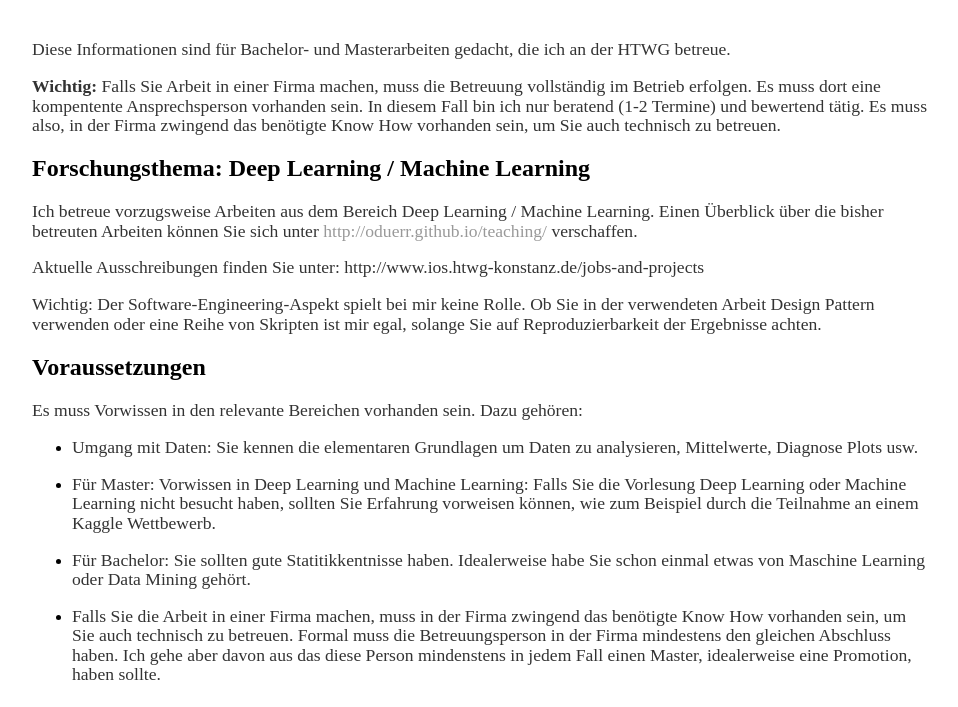
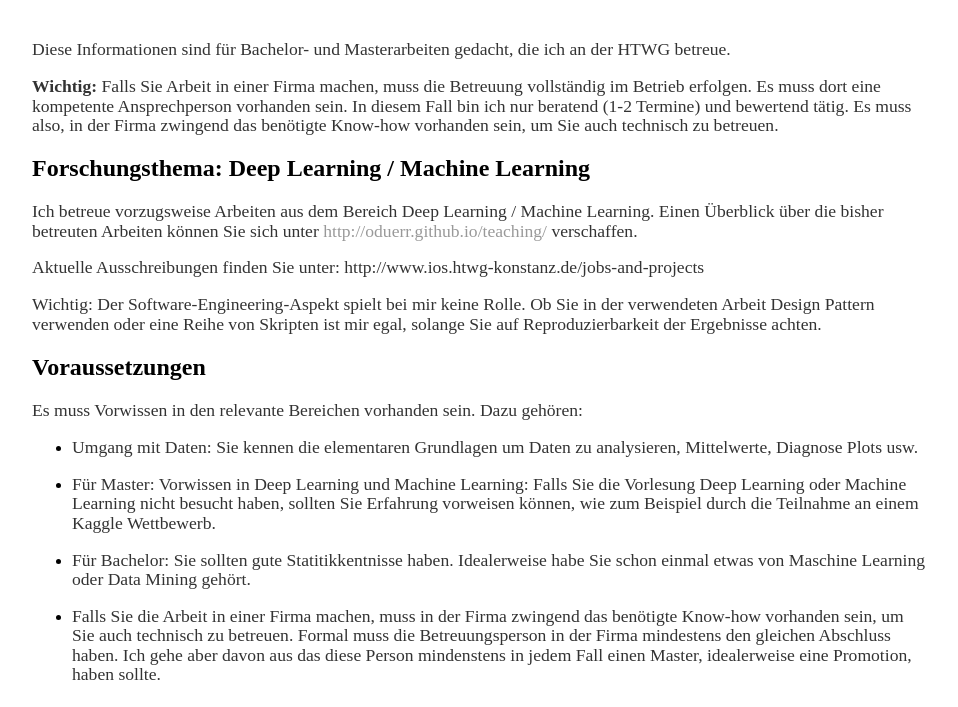
Before and after one commit to oduerr/oduerr.github.io, a Jekyll site: the page built from teaching/bama/index.md, in a window 1280 px wide. Shown: the part 212-919 px from the top of the page, without its empty margins (160-1118 px from the left). Built offline with Jekyll 4.4.1, drawn with Linux system fonts in a browser that asks for light colours.

Commit message:
spelling

```diff
--- a/teaching/bama/index.md
+++ b/teaching/bama/index.md
@@ -8,7 +8,7 @@ author: “Oliver Dürr”
 Diese Informationen sind für Bachelor- und Masterarbeiten gedacht, die ich an der HTWG betreue.
 
 **Wichtig:**
-Falls Sie Arbeit in einer Firma machen, muss die Betreuung vollständig im Betrieb erfolgen. Es muss dort eine kompentente Ansprechsperson vorhanden sein. In diesem Fall bin ich nur beratend (1-2 Termine) und bewertend tätig. Es muss also, in der Firma zwingend das benötigte Know How vorhanden sein, um Sie auch technisch zu betreuen.
+Falls Sie Arbeit in einer Firma machen, muss die Betreuung vollständig im Betrieb erfolgen. Es muss dort eine kompetente Ansprechperson vorhanden sein. In diesem Fall bin ich nur beratend (1-2 Termine) und bewertend tätig. Es muss also, in der Firma zwingend das benötigte Know-how vorhanden sein, um Sie auch technisch zu betreuen.
 
 ## Forschungsthema: Deep Learning / Machine Learning
 Ich betreue vorzugsweise Arbeiten aus dem Bereich Deep Learning / Machine Learning. Einen Überblick über die bisher betreuten Arbeiten können Sie sich unter [http://oduerr.github.io/teaching/](http://oduerr.github.io/teaching/) verschaffen.
@@ -27,7 +27,7 @@ Es muss Vorwissen in den relevante Bereichen vorhanden sein. Dazu gehören:
 
 * Für Bachelor: Sie sollten gute Statitikkentnisse haben. Idealerweise habe Sie schon einmal etwas von Maschine Learning oder Data Mining gehört.
 
-* Falls Sie die Arbeit in einer Firma machen, muss in der Firma zwingend das benötigte Know How vorhanden sein, um Sie auch technisch zu betreuen. Formal muss die Betreuungsperson in der Firma mindestens den gleichen Abschluss haben. Ich gehe aber davon aus das diese Person mindenstens in jedem Fall einen Master, idealerweise eine Promotion, haben sollte.
+* Falls Sie die Arbeit in einer Firma machen, muss in der Firma zwingend das benötigte Know-how vorhanden sein, um Sie auch technisch zu betreuen. Formal muss die Betreuungsperson in der Firma mindestens den gleichen Abschluss haben. Ich gehe aber davon aus das diese Person mindenstens in jedem Fall einen Master, idealerweise eine Promotion, haben sollte.
 
 ## Vorgehen
 
```
